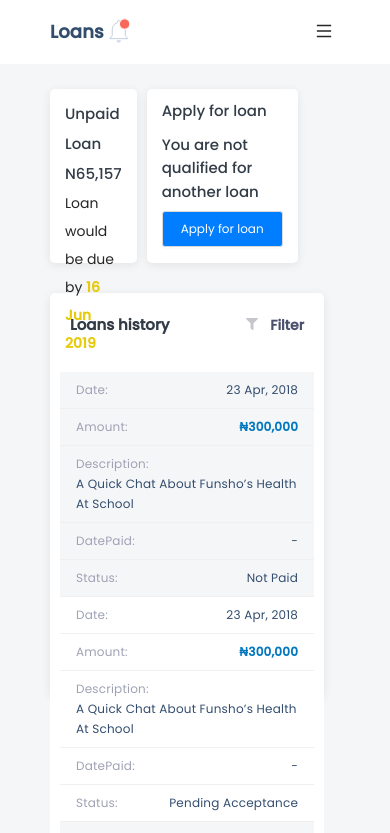
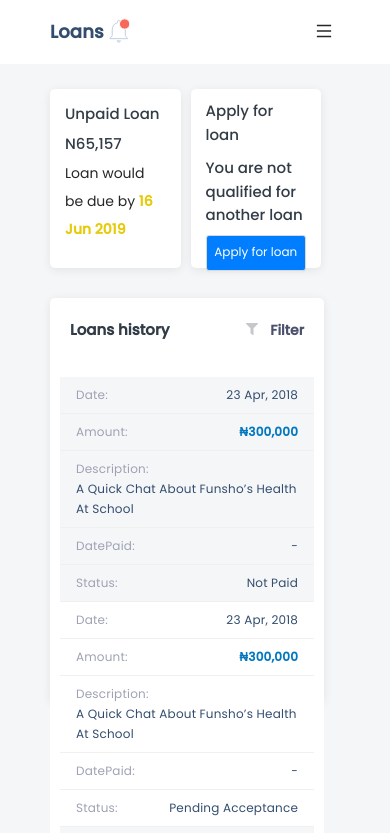
Before and after one commit to edustripetech/edustripe-frontend, a Next.js app: page /loan in a window 390 px wide. Shown: the top 833 px of the page. Built offline with nearby package versions, Linux system fonts and the light colour scheme.

Commit message:
fix loans card on mobile

```diff
--- a/pages/loan/index.js
+++ b/pages/loan/index.js
@@ -5,7 +5,6 @@ import Cancel from "../../components/svg/Cancel";
 import { useRouter } from "next/router";
 // import { useRouter } from "next/router";
 import { Layout, Button, Table, Modal, Card, Col, Row, List, Radio } from "antd";
-
 
 const { Header, Content, Sider } = Layout;
 
@@ -29,7 +28,6 @@ const Loan = () => {
   const handleCancel = () => {
     setIsModalVisible(false);
   };
-
 
 
   const columns = [
@@ -156,7 +154,6 @@ for (let i = 0; i < 4; i++) {
               <p>Loan would be due by <b style={{color: '#E6CB0D', fontWeight: '700'}}>16 Jun 2019</b></p>
             </div>
             </div>
-
             {/* loan card 2 starts */}
             <div className='loan-card-2' style={{background: '#fff', width: '491px', height: '131px', boxShadow: '0px 2px 10px rgba(0, 0, 0, 0.08)', borderRadius: '5px', marginRight: '60px'}}>
             <div style={{padding: ' 10px 15px'}}>
@@ -184,7 +181,6 @@ for (let i = 0; i < 4; i++) {
             <div style={{ display: 'flex', justifyContent: 'space-between', alignItems: 'center', width: '100%', padding: '20px' }}>
             <p style={{fontWeight: '600', fontSize: '15px', color: '#323c47', }}>Loans history</p>
             <p style={{fontWeight: '600', fontSize: '14px', color: '#4B506D',}}><span style={{paddingRight: '12px'}}><Filter/></span>Filter</p>
-
             </div>
           <Table
             className="ant-table-thead desktop-only"
--- a/public/styles/global.css
+++ b/public/styles/global.css
@@ -638,25 +638,28 @@ body {
   .cards-div {
     width: 100% !important;
     margin: 0 !important;
+    padding: 0 !important;
   }
 
   .loan-card-1 {
-    width: 154px !important;
-    height: 174px !important;
+    min-width: 45% !important;
+    max-width: 45% !important;
+    height: 179px !important;
     margin: 0 10px 0 0 !important;
     box-sizing: content-box !important;
     line-height: 2;
   }
 
   .loan-card-p-1 {
-    width: 90% !important;
+    /* width: 90% !important; */
     font-size: 15px !important;
     font-weight: 500 !important;
   }
 
   .loan-card-2 {
-    width: 154px !important;
-    height: 174px !important;
+    min-width: 45% !important;
+    max-width: 45% !important;
+    height: 179px !important;
     box-sizing: border-box !important;
     margin-left: 0 0 0 5px !important;
   }
```
Lines whose indentation alone changed are shown as unchanged.
